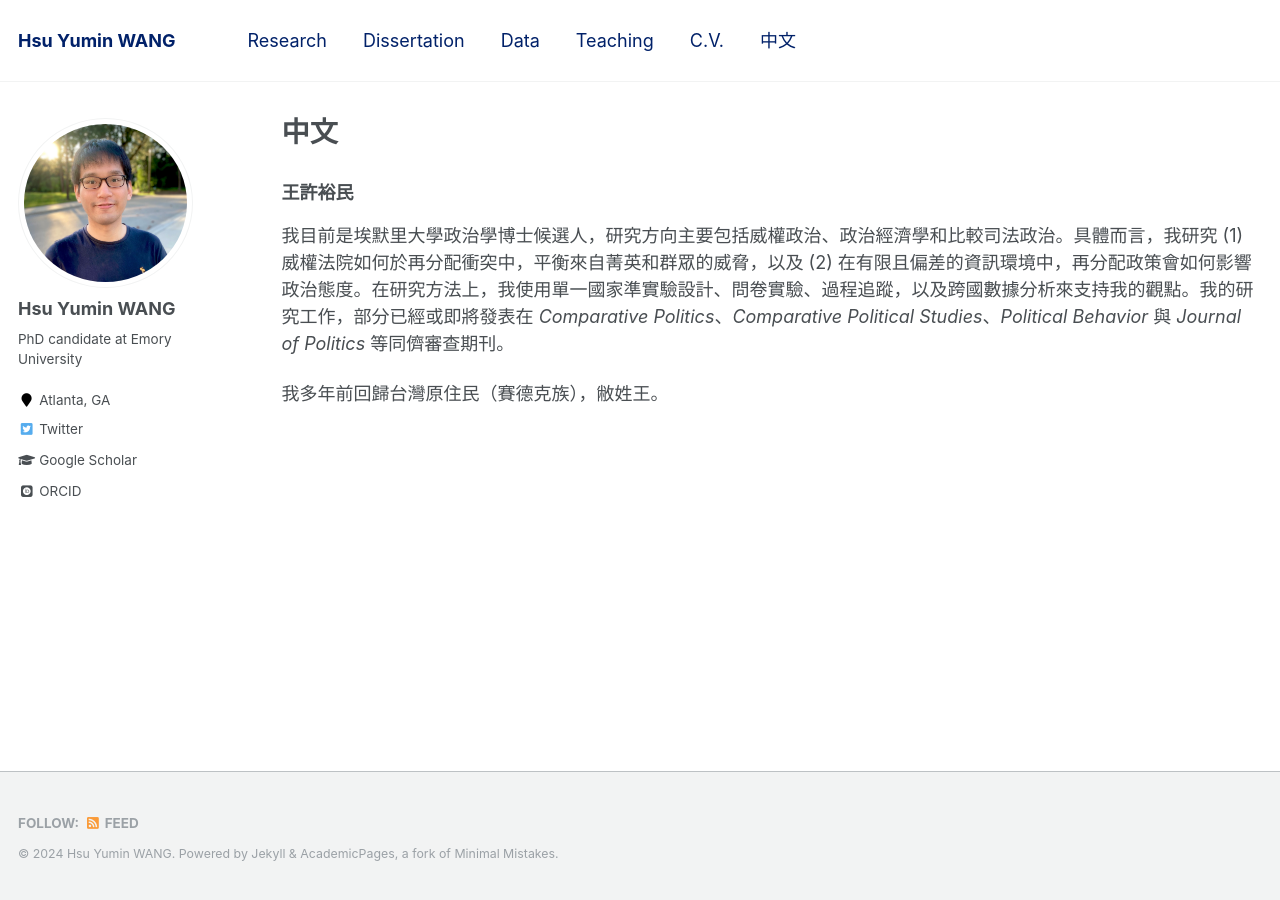
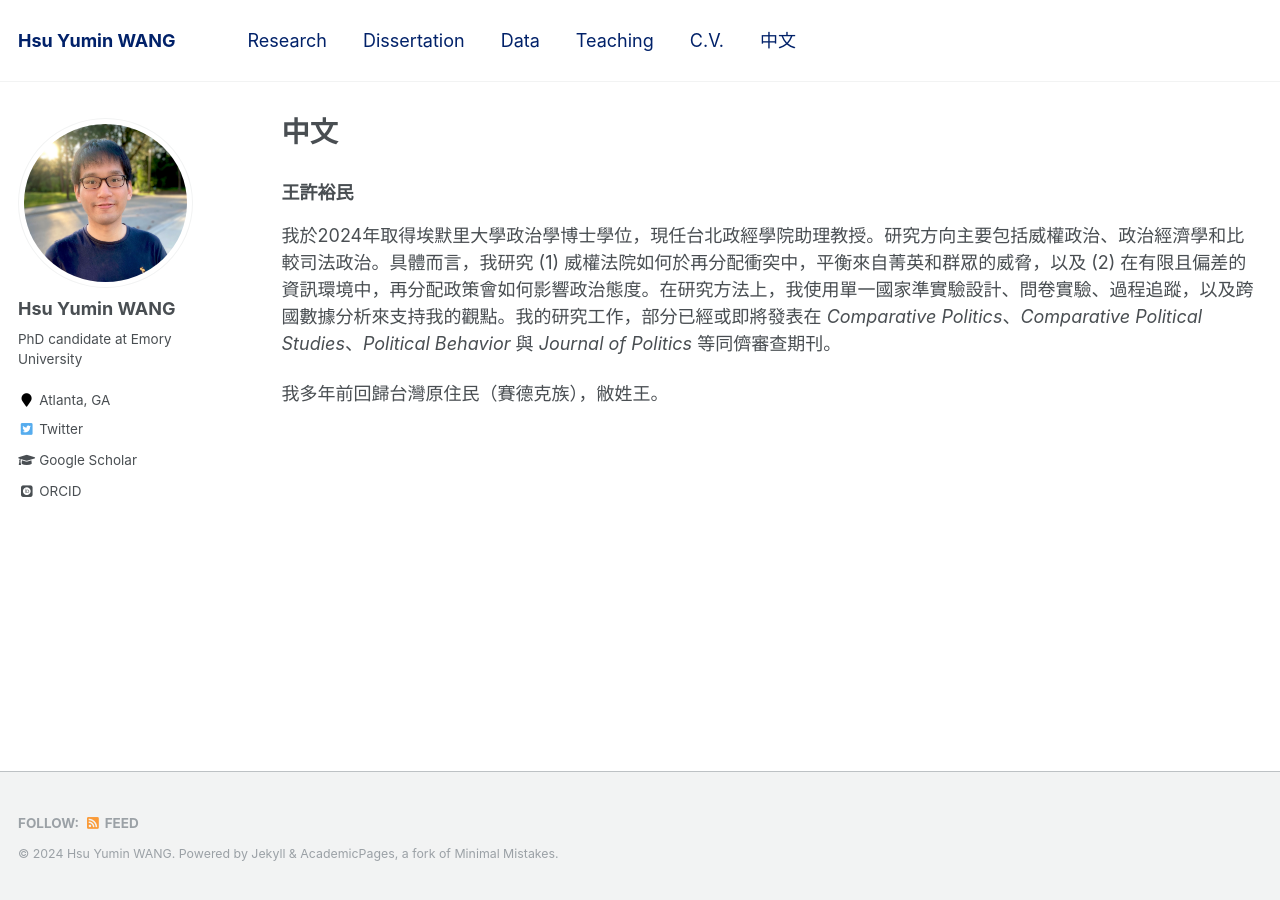
Before and after one commit to hsuyumin/hsuyumin.github.io, a Jekyll site: the page built from _pages/chinese.md, in a window 1280 px wide. Built offline with Jekyll 4.4.1, drawn with Linux system fonts in a browser that asks for light colours; some web fonts are replaced.

Commit message:
Update chinese.md

```diff
--- a/_pages/chinese.md
+++ b/_pages/chinese.md
@@ -9,6 +9,6 @@ redirect_from:
 
 ### 王許裕民
 
-我目前是埃默里大學政治學博士候選人，研究方向主要包括威權政治、政治經濟學和比較司法政治。具體而言，我研究 (1) 威權法院如何於再分配衝突中，平衡來自菁英和群眾的威脅，以及 (2) 在有限且偏差的資訊環境中，再分配政策會如何影響政治態度。在研究方法上，我使用單一國家準實驗設計、問卷實驗、過程追蹤，以及跨國數據分析來支持我的觀點。我的研究工作，部分已經或即將發表在 _Comparative Politics_、_Comparative Political Studies_、_Political Behavior_ 與 _Journal of Politics_ 等同儕審查期刊。
+我於2024年取得埃默里大學政治學博士學位，現任台北政經學院助理教授。研究方向主要包括威權政治、政治經濟學和比較司法政治。具體而言，我研究 (1) 威權法院如何於再分配衝突中，平衡來自菁英和群眾的威脅，以及 (2) 在有限且偏差的資訊環境中，再分配政策會如何影響政治態度。在研究方法上，我使用單一國家準實驗設計、問卷實驗、過程追蹤，以及跨國數據分析來支持我的觀點。我的研究工作，部分已經或即將發表在 _Comparative Politics_、_Comparative Political Studies_、_Political Behavior_ 與 _Journal of Politics_ 等同儕審查期刊。
 
 我多年前回歸台灣原住民（賽德克族），敝姓王。
```
